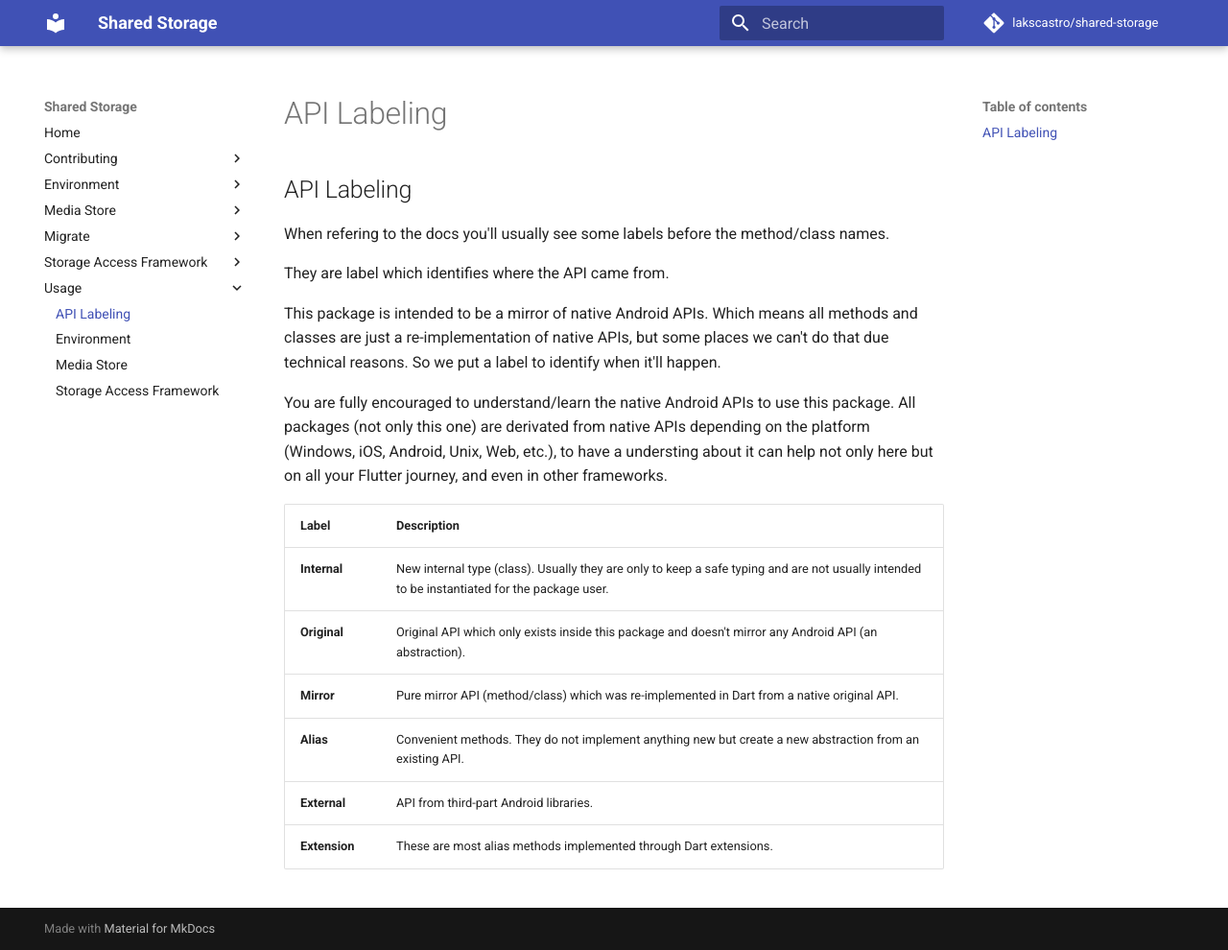
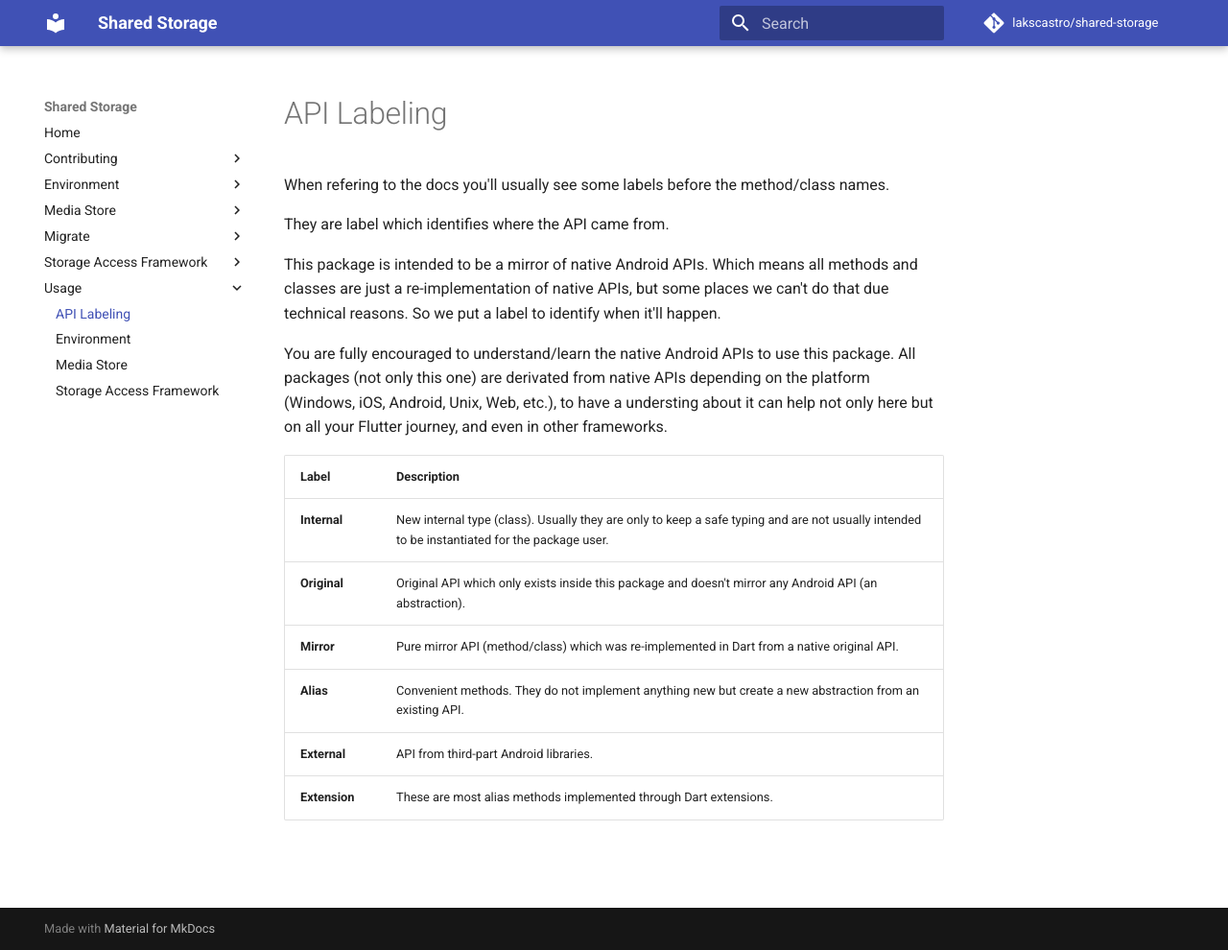
Before and after one commit to alexrintt/shared-storage, an MkDocs documentation site: the page built from docs/Usage/API Labeling.md, in a window 1280 px wide and 990 px high. Shown: the whole window at 96% size. Built offline with MkDocs 1.6.1 and Material for MkDocs 9.7.7, drawn with Linux system fonts in a browser that asks for light colours; comment, search, counter and statistics services are not loaded.

Commit message:
(#46) Remove redundant title

```diff
--- a/docs/Usage/API Labeling.md
+++ b/docs/Usage/API Labeling.md
@@ -1,5 +1,3 @@
-## API Labeling
-
 When refering to the docs you'll usually see some labels before the method/class names.
 
 They are label which identifies where the API came from.
```
